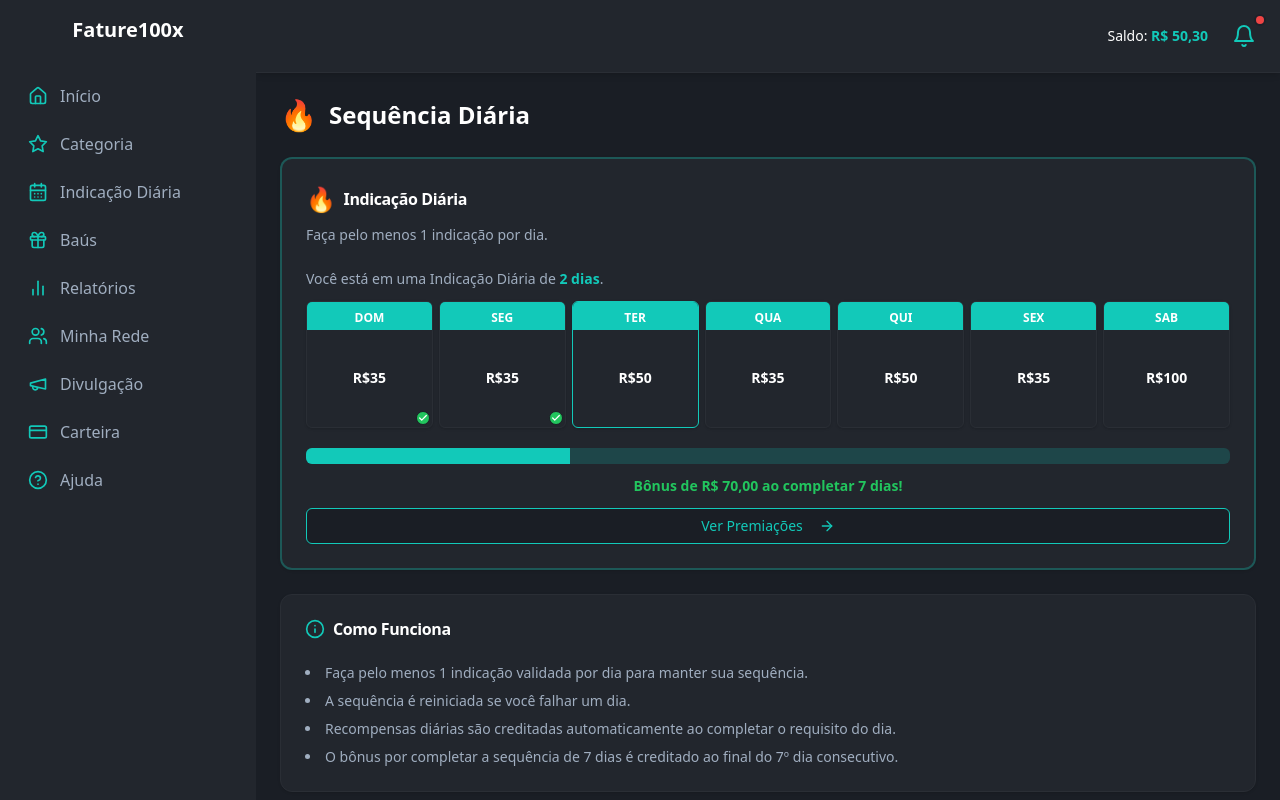
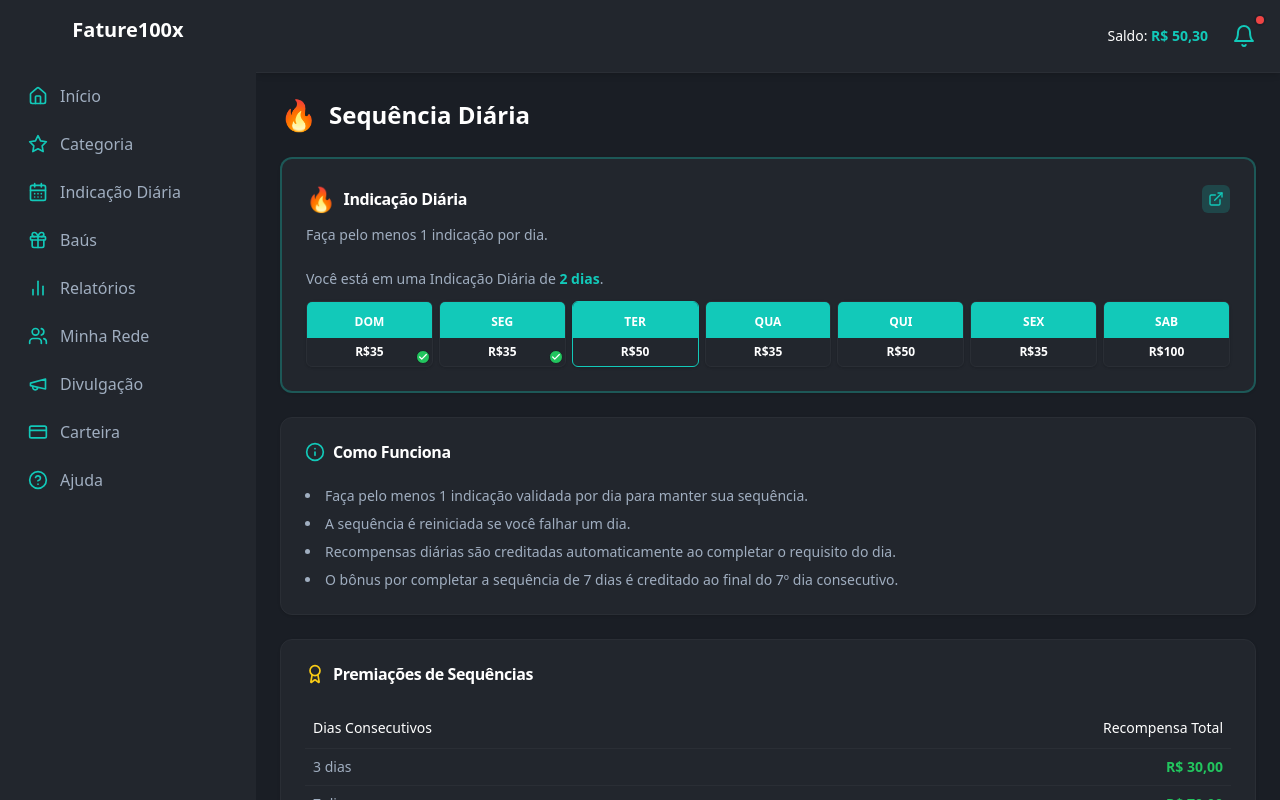
Before and after one commit to ederziomek/frontend-afiliados-fature, a Next.js app: page /sequencia-diaria in a window 1280 px wide. Built offline with nearby package versions, Linux system fonts and the light colour scheme.

Commit message:
Ajustes no frame Indicação Diária: remoção do texto de bônus e barra de progressão, ajuste nos cards para evitar cortes e substituição do botão por ícone externo

```diff
--- a/src/components/dashboard/sequence_card.tsx
+++ b/src/components/dashboard/sequence_card.tsx
@@ -1,14 +1,11 @@
 import React from 'react';
 import Link from 'next/link';
-import { ArrowRight, Check } from 'lucide-react'; // Using Check for the small indicator
-import { Progress } from '@/components/ui/progress';
-import { Button } from '@/components/ui/button';
+import { ExternalLink, Check } from 'lucide-react'; // Changed from ArrowRight to ExternalLink
 import { Card, CardContent, CardHeader, CardTitle, CardDescription } from '@/components/ui/card';
 
 // Placeholder data - replace with actual data fetching
 const sequenceData = {
   currentStreak: 2, // Example: 2 days streak
-  totalRewardFor7Days: 70.00, // Example reward
   // Mock data for weekly status - needs real data source
   weeklyStatus: [
     { dayAbbr: 'DOM', dayFull: '', reward: 35, completed: true },
@@ -22,16 +19,19 @@ const sequenceData = {
 };
 
 const SequenceCard = () => {
-  const progressPercent = sequenceData.currentStreak >= 7 ? 100 : (sequenceData.currentStreak / 7) * 100;
-
   return (
     <Card className="bg-card border-border text-white border-2 border-primary/30">
       <CardHeader>
-        <CardTitle className="flex items-center">
-          {/* TODO: Replace with 3D Fire Icon */}
-          <span className="mr-2 text-2xl">🔥</span> {/* Placeholder Emoji */}
-          Indicação Diária
-        </CardTitle>
+        <div className="flex justify-between items-center">
+          <CardTitle className="flex items-center">
+            {/* TODO: Replace with 3D Fire Icon */}
+            <span className="mr-2 text-2xl">🔥</span> {/* Placeholder Emoji */}
+            Indicação Diária
+          </CardTitle>
+          <Link href="/sequencia-diaria" className="p-1.5 bg-primary/20 hover:bg-primary/40 rounded-md transition-all duration-200 text-primary hover:text-white">
+            <ExternalLink size={16} />
+          </Link>
+        </div>
         {/* Reduced margin-bottom/padding-top if CardDescription had it */}
         <CardDescription className="text-text-secondary pt-1">Faça pelo menos 1 indicação por dia.</CardDescription>
       </CardHeader>
@@ -47,14 +47,14 @@ const SequenceCard = () => {
           {sequenceData.weeklyStatus.map((day, index) => (
             <div key={index} className="flex flex-col items-center">
               {/* Calendar Icon Square */}
-              <div className={`w-full aspect-square rounded-md overflow-hidden border ${day.isToday ? 'border-primary' : 'border-border'} bg-card relative flex flex-col shadow min-w-[40px]`}>
+              <div className={`w-full rounded-md overflow-hidden border ${day.isToday ? 'border-primary' : 'border-border'} bg-card relative flex flex-col shadow min-w-[40px]`}>
                 {/* Top Bar (Day Abbreviation) - Adapt color based on theme, using primary for now */}
-                <div className="bg-primary text-center py-0.5">
+                <div className="bg-primary text-center py-1.5">
                   <span className="text-xs font-bold text-primary-foreground">{day.dayAbbr}</span>
                 </div>
                 {/* Main Body (Reward Value) */}
-                <div className="flex-grow flex items-center justify-center">
-                  <span className="text-sm font-semibold text-white">R${day.reward}</span>
+                <div className="py-1.5 flex items-center justify-center">
+                  <span className="text-xs font-semibold text-white">R${day.reward}</span>
                 </div>
                 {/* Completion Checkmark (Bottom Right) */}
                 {day.completed && (
@@ -66,20 +66,6 @@ const SequenceCard = () => {
             </div>
           ))}
         </div>
-
-        {/* Progress Bar - Keeping previous style for overall 7-day bonus */}
-        <div className="relative w-full pt-2">
-          <Progress value={progressPercent} className="h-4 rounded-md" />
-        </div>
-        <p className="text-sm font-semibold text-green-500 text-center">
-          Bônus de R$ {sequenceData.totalRewardFor7Days.toFixed(2).replace('.', ',')} ao completar 7 dias!
-        </p>
-
-        <Button variant="outline" className="w-full border-primary text-primary hover:bg-primary/10" asChild>
-          <Link href="/sequencia-diaria">
-            Ver Premiações <ArrowRight size={16} className="ml-2" />
-          </Link>
-        </Button>
       </CardContent>
     </Card>
   );
```
